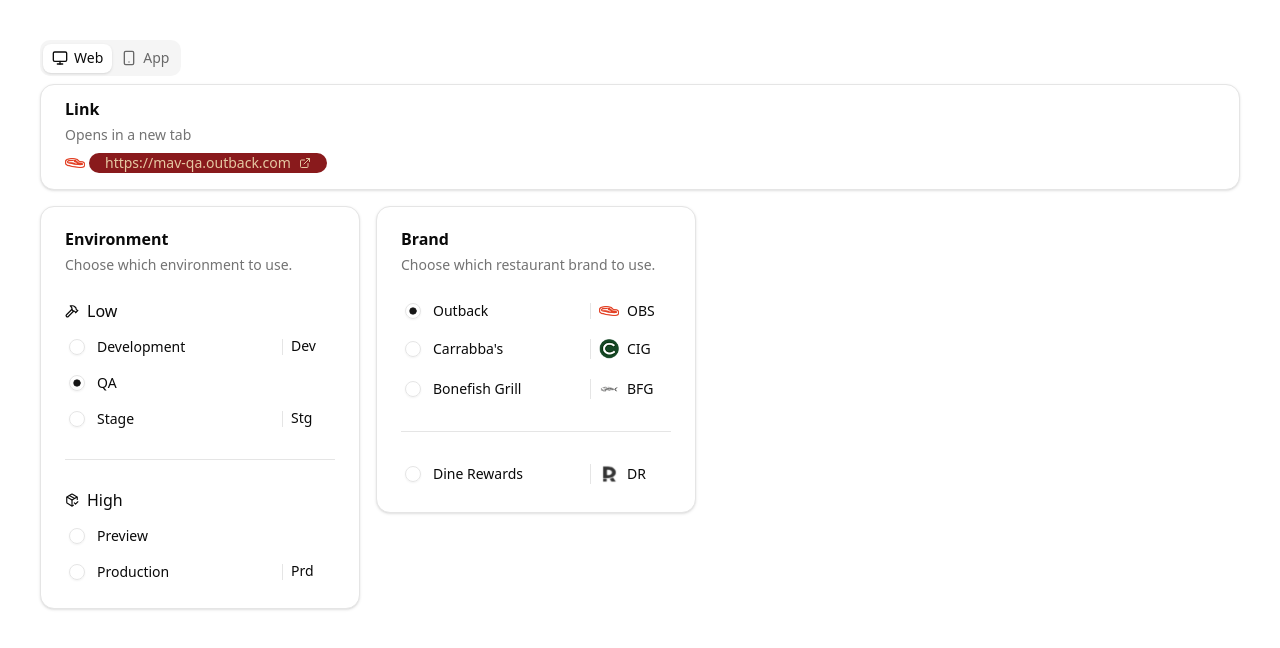
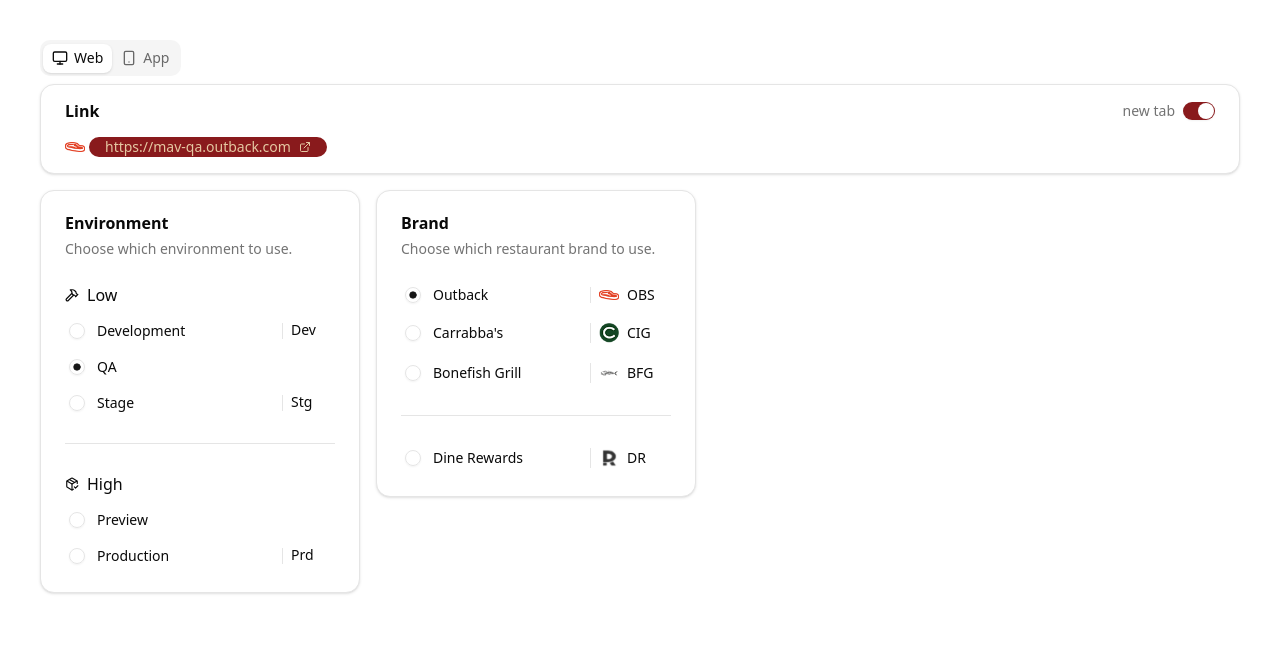
Before and after one commit to lucas-vilela/bbi-app, a Next.js app: page / in a window 1280 px wide. Shown: the top 648 px of the page. Built offline with nearby package versions, Linux system fonts and the light colour scheme.

Commit message:
Enhance WebLinkPreview component with toggle for opening links in a new tab

```diff
--- a/src/components/custom/WebLinkPreview.jsx
+++ b/src/components/custom/WebLinkPreview.jsx
@@ -1,21 +1,35 @@
+"use client";
+
+import { useState } from "react";
 import Image from "next/image";
 import Link from "next/link";
 import { ExternalLink } from "lucide-react";
-import { Card, CardContent, CardDescription, CardHeader, CardTitle } from "@/components/ui/card";
+import { Card, CardContent, CardHeader, CardTitle } from "@/components/ui/card";
+import { Switch } from "@/components/ui/switch";
 
 export default function WebLinkPreview({ env, brand, palette, brandFavicon, brandLabel }) {
+  const [openInNewTab, setOpenInNewTab] = useState(true);
   const href = `https://${env}${brand}.com`;
   const hasPalette = Boolean(palette);
+  const switchBackground = openInNewTab
+    ? (palette?.primary ?? "var(--primary)")
+    : "var(--input)";
 
   return (
     <Card
-      className={`w-full gap-2 py-4`}
+      className={`w-full gap-4 py-4`}
     >
-      <CardHeader>
+      <CardHeader className="flex flex-row items-center justify-between gap-2 space-y-0">
         <CardTitle>Link</CardTitle>
-        <CardDescription>
-          Opens in a new tab
-        </CardDescription>
+        <div className="flex items-center gap-2">
+          <span className="text-sm text-muted-foreground">new tab</span>
+          <Switch
+            checked={openInNewTab}
+            onCheckedChange={setOpenInNewTab}
+            aria-label="Toggle open in new tab"
+            style={{ backgroundColor: switchBackground }}
+          />
+        </div>
       </CardHeader>
       <CardContent>
         <div className="flex gap-1 items-center">
@@ -28,8 +42,8 @@
           />
         ) : null}
         <Link
-          target="_blank"
-          rel="noreferrer"
+          target={openInNewTab ? "_blank" : "_self"}
+          rel={openInNewTab ? "noopener noreferrer" : undefined}
           href={href}
           className="flex w-fit px-4 rounded-full text-sm font-bold transition-colors duration-300 hover:underline"
           style={hasPalette ? { color: palette.text, backgroundColor: palette.primary } : undefined}
```
